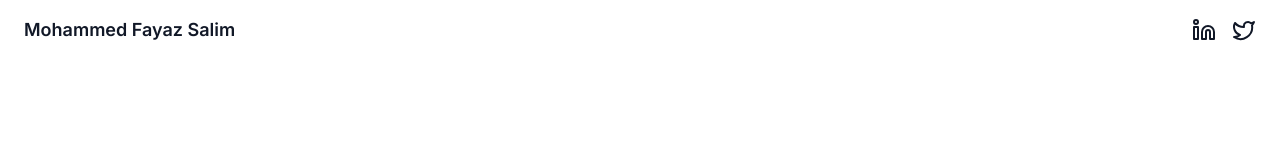
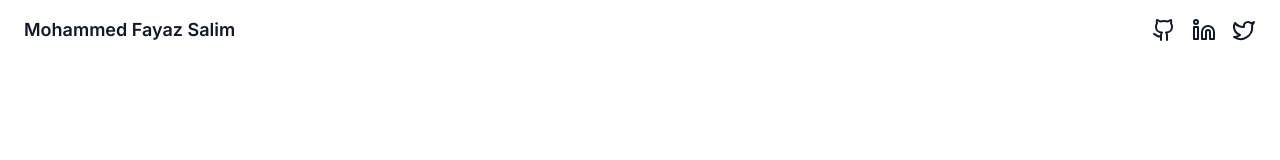
Before and after one commit to Mohammed-Fayaz/personal-portfolio, a Next.js app: page / in a window 1280 px wide. Shown: the top 160 px of the page. Built offline with nearby package versions, Linux system fonts and the light colour scheme.

Commit message:
Adding github to socials

```diff
--- a/src/app/page.tsx
+++ b/src/app/page.tsx
@@ -13,6 +13,23 @@
           </span>
         </div>
         <div className="flex space-x-4">
+          <Link aria-label="GitHub" href="https://github.com/Mohammed-Fayaz">
+            <svg
+              className=" w-6 h-6 text-gray-900 dark:text-white hover:text-indigo-500 dark:hover:text-indigo-300"
+              fill="none"
+              height="24"
+              stroke="currentColor"
+              strokeLinecap="round"
+              strokeLinejoin="round"
+              strokeWidth="2"
+              viewBox="0 0 24 24"
+              width="24"
+              xmlns="http://www.w3.org/2000/svg"
+            >
+              <path d="M15 22v-4a4.8 4.8 0 0 0-1-3.5c3 0 6-2 6-5.5.08-1.25-.27-2.48-1-3.5.28-1.15.28-2.35 0-3.5 0 0-1 0-3 1.5-2.64-.5-5.36-.5-8 0C6 2 5 2 5 2c-.3 1.15-.3 2.35 0 3.5A5.403 5.403 0 0 0 4 9c0 3.5 3 5.5 6 5.5-.39.49-.68 1.05-.85 1.65-.17.6-.22 1.23-.15 1.85v4" />
+              <path d="M9 18c-4.51 2-5-2-7-2" />
+            </svg>
+          </Link>
           <Link
             aria-label="LinkedIn"
             href="https://www.linkedin.com/in/mohammedfayazsalim/"
```
